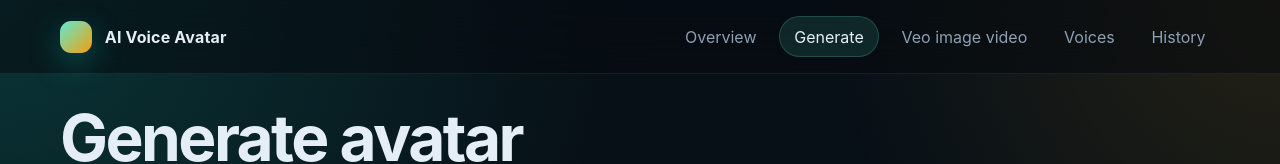
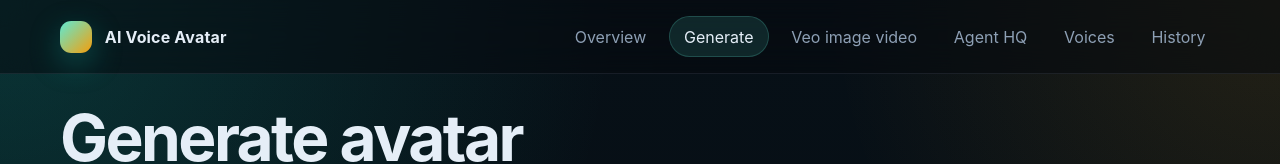
Before and after one commit to ptnp-j4mes/text-to-video, a Next.js app in the folder apps/web/: page /generate in a window 1280 px wide. Shown: the top 164 px of the page. Built offline with nearby package versions, Linux system fonts and the light colour scheme; no server answers.

Commit message:
feat: add operations dashboard nav

```diff
--- a/apps/web/components/layout/AppShell.tsx
+++ b/apps/web/components/layout/AppShell.tsx
@@ -3,7 +3,7 @@ import Link from "next/link";
 import { Sparkles } from "lucide-react";
 
 type AppShellProps = {
-  active?: "home" | "generate" | "veo" | "voices" | "history";
+  active?: "home" | "generate" | "veo" | "ops" | "voices" | "history";
   children: ReactNode;
 };
 
@@ -26,6 +26,9 @@ export function AppShell({ active, children }: AppShellProps) {
             <Link className={active === "veo" ? "active" : ""} href="/veo">
               Veo image video
             </Link>
+            <Link className={active === "ops" ? "active" : ""} href="/ops">
+              Agent HQ
+            </Link>
             <Link className={active === "voices" ? "active" : ""} href="/voices">
               Voices
             </Link>
```
